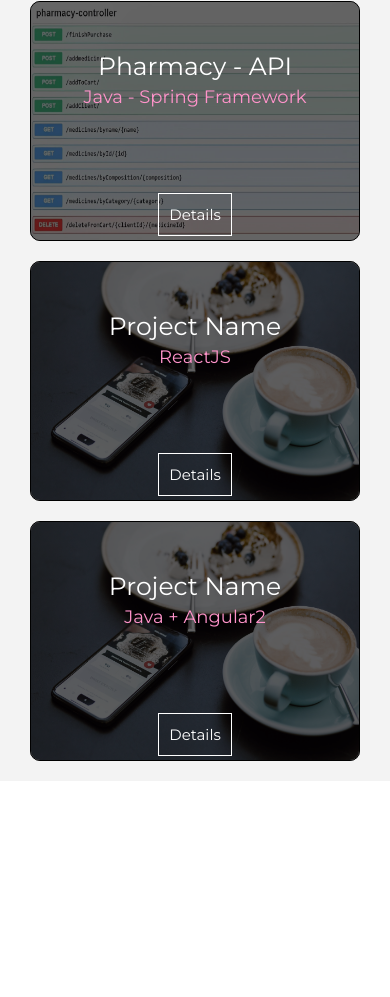
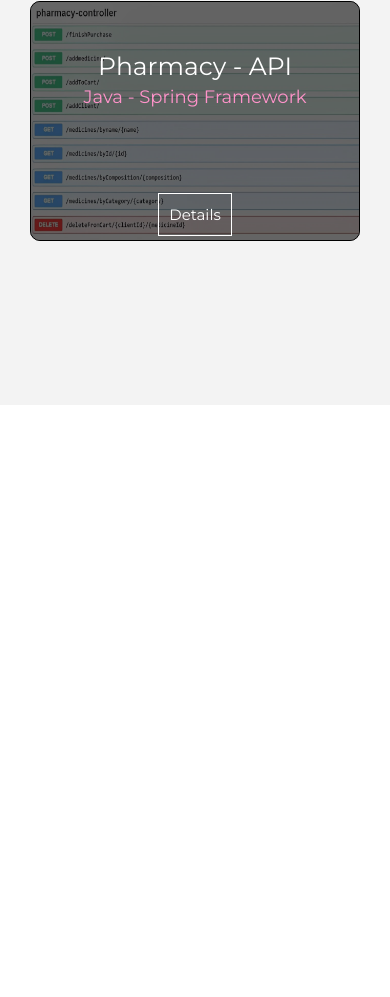
Before and after one commit to joeeyzzz/joeeyzzz.github.io, a plain HTML site: page index.html in a window 390 px wide. Shown: the part 2236-3233 px from the top of the page. Drawn offline with nearby package versions, Linux system fonts and the light colour scheme.

Commit message:
First version

```diff
--- a/index.html
+++ b/index.html
@@ -107,12 +107,6 @@
           <div class="container">
             <div class="section-title">
               <h1>Experience</h1>
-<!--              <div class="custom-hr" data-aos-once="true" data-aos="fade-right" data-aos-duration=700></div>-->
-<!--              <p class="projects-picker">-->
-<!--                <span class="projects-type"><span id="projects-all" class="active">All</span>/</span>-->
-<!--                <span class="projects-type"><span id="projects-fullstack" title="Lendrock - WiZink Bank">Backend</span>/</span>-->
-<!--                <span class="projects-type"><span id="projects-frontend">Frontend</span></span>-->
-<!--              </p>-->
             </div>
             <div class="row">
               <div id="p1" class="project col-md-4 col-sm-12  fadeIn">
@@ -147,37 +141,37 @@
                 </div>
               </div>
 
-              <div id="p4" class="project col-md-4 col-sm-12 card  fadeIn">
-                <div class="exp-box">
-                  <img class="img-responsive" src="images/experience/work_web.webp" alt="pic: p4">
-                  <div class="exp-box-caption">
-                    <div class="exp-box-caption-content">
-                      <div class="project-name text-faded">Project Name</div>
-                      <div class="project-tech">ReactJS</div>
-                    </div>
+<!--              <div id="p4" class="project col-md-4 col-sm-12 card  fadeIn">-->
+<!--                <div class="exp-box">-->
+<!--                  <img class="img-responsive" src="images/experience/work_web.webp" alt="pic: p4">-->
+<!--                  <div class="exp-box-caption">-->
+<!--                    <div class="exp-box-caption-content">-->
+<!--                      <div class="project-name text-faded">Project Name</div>-->
+<!--                      <div class="project-tech">ReactJS</div>-->
+<!--                    </div>-->
 
-                    <div class="exp-inside exp-show-more">
-                      <button data-toggle="modal" data-target="#modal-p4">Details</button>
-                    </div>
-                  </div>
-                </div>
-              </div>
+<!--                    <div class="exp-inside exp-show-more">-->
+<!--                      <button data-toggle="modal" data-target="#modal-p4">Details</button>-->
+<!--                    </div>-->
+<!--                  </div>-->
+<!--                </div>-->
+<!--              </div>-->
 
-              <div id="p2" class="project col-md-4 col-sm-12 card  fadeIn">
-                <div class="exp-box">
-                  <img class="img-responsive" src="images/experience/work_web.webp" alt="pic: p2">
-                  <div class="exp-box-caption">
-                    <div class="exp-box-caption-content">
-                      <div class="project-name text-faded">Project Name</div>
-                      <div class="project-tech">Java + Angular2</div>
-                    </div>
+<!--              <div id="p2" class="project col-md-4 col-sm-12 card  fadeIn">-->
+<!--                <div class="exp-box">-->
+<!--                  <img class="img-responsive" src="images/experience/work_web.webp" alt="pic: p2">-->
+<!--                  <div class="exp-box-caption">-->
+<!--                    <div class="exp-box-caption-content">-->
+<!--                      <div class="project-name text-faded">Project Name</div>-->
+<!--                      <div class="project-tech">Java + Angular2</div>-->
+<!--                    </div>-->
 
-                    <div class="exp-inside exp-show-more">
-                      <button data-toggle="modal" data-target="#modal-p2">Details</button>
-                    </div>
-                  </div>
-                </div>
-              </div>
+<!--                    <div class="exp-inside exp-show-more">-->
+<!--                      <button data-toggle="modal" data-target="#modal-p2">Details</button>-->
+<!--                    </div>-->
+<!--                  </div>-->
+<!--                </div>-->
+<!--              </div>-->
             </div>
           </div>
         </div>
@@ -232,7 +226,7 @@
                 </div>
               </div>
               <div class="box" data-aos-once="true" data-aos="fade-right" data-aos-duration=700>
-                  <img src="images/experience/work_web.webp" alt="blog image">
+                  <img src="images/DesingPatterns.webp" alt="blog image">
                 </a>
                 <div class="blog-description container-fluid">
                   <h5>Design Patterns and SOLID Principles</h5>
```
Also changed, not shown: images/DesingPatterns.webp (added).
